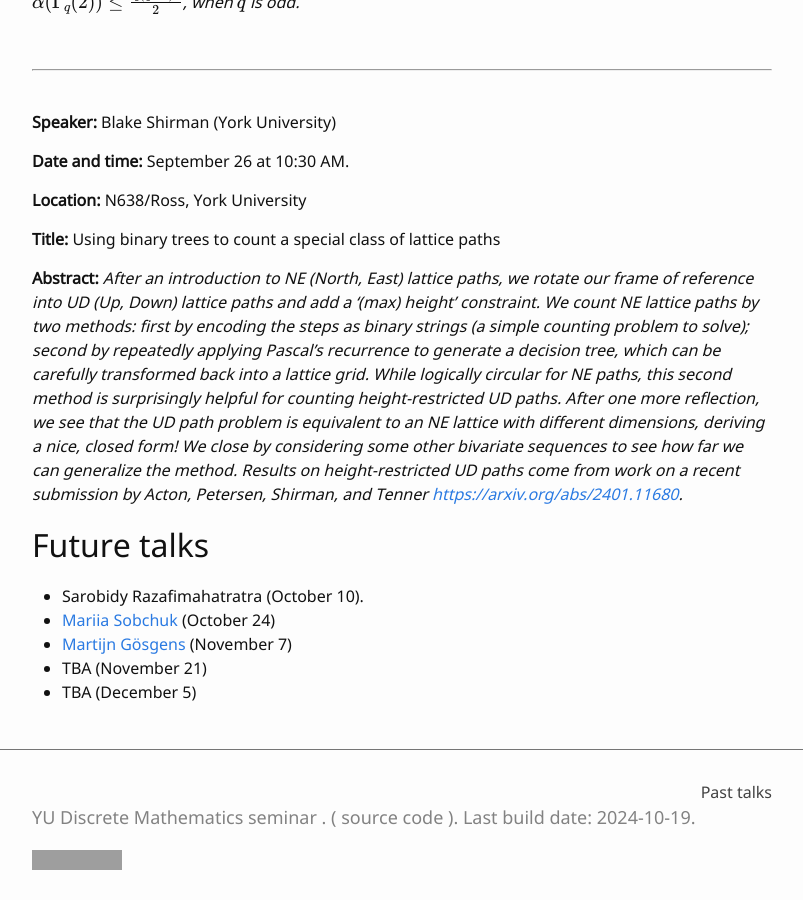
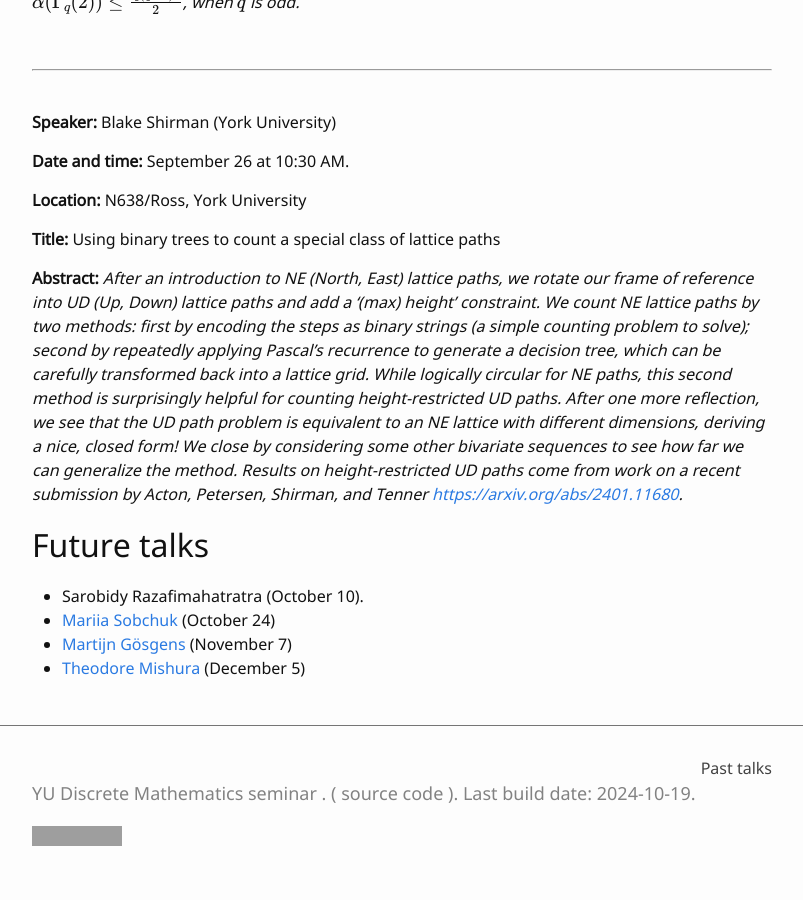
Before and after one commit to sarobidy19/YU-discrete-math, a Jekyll site: the page built from index.md, in a window 1280 px wide and 900 px high, scrolled down 639 px. Shown: the whole window, without its empty margins (238-1041 px from the left). Built offline with Jekyll 4.4.1, drawn with Linux system fonts in a browser that asks for light colours; formulas are drawn with MathJax 3; after the commit the page ends 1515 px from its top, so only the background shows below that; grey boxes are pictures that could not be loaded.

Commit message:
December 5 speaker

```diff
--- a/index.md
+++ b/index.md
@@ -44,5 +44,4 @@ This seminar is organized by [Amena Assem](https://www.amenaassem.com/) [(amnass
 * Sarobidy Razafimahatratra (October 10).
 * [Mariia Sobchuk](https://uwaterloo.ca/scholar/msobchuk) (October 24)
 * [Martijn Gösgens](https://martijngosgens.nl/) (November 7)
-* TBA (November 21)
-* TBA (December 5)
+* [Theodore Mishura](https://www.torontomu.ca/graphs-group/group-members/theodore-mishura/) (December 5)
```
